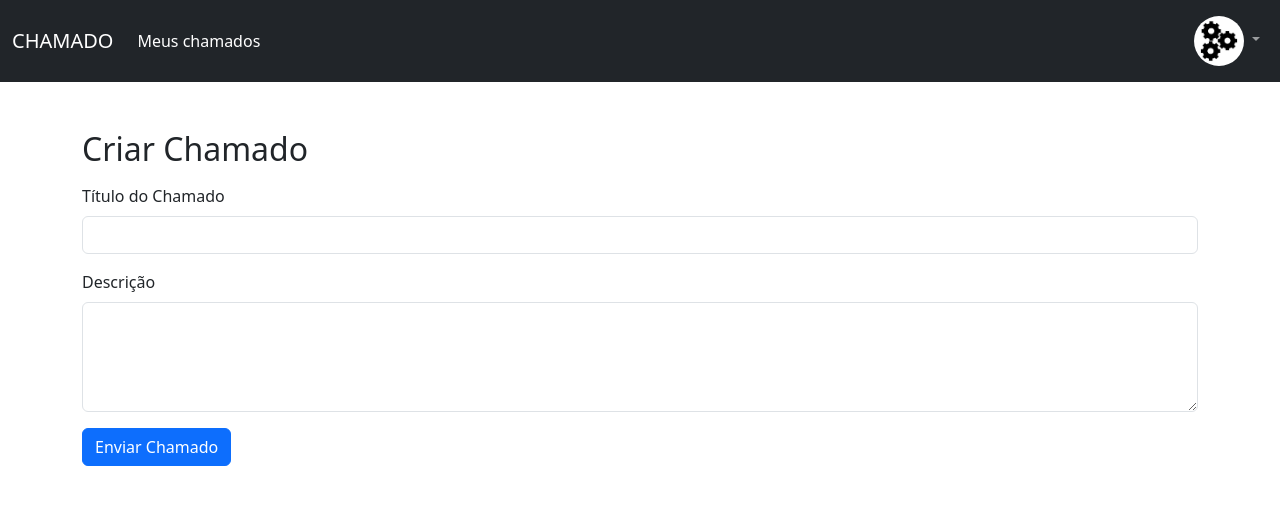
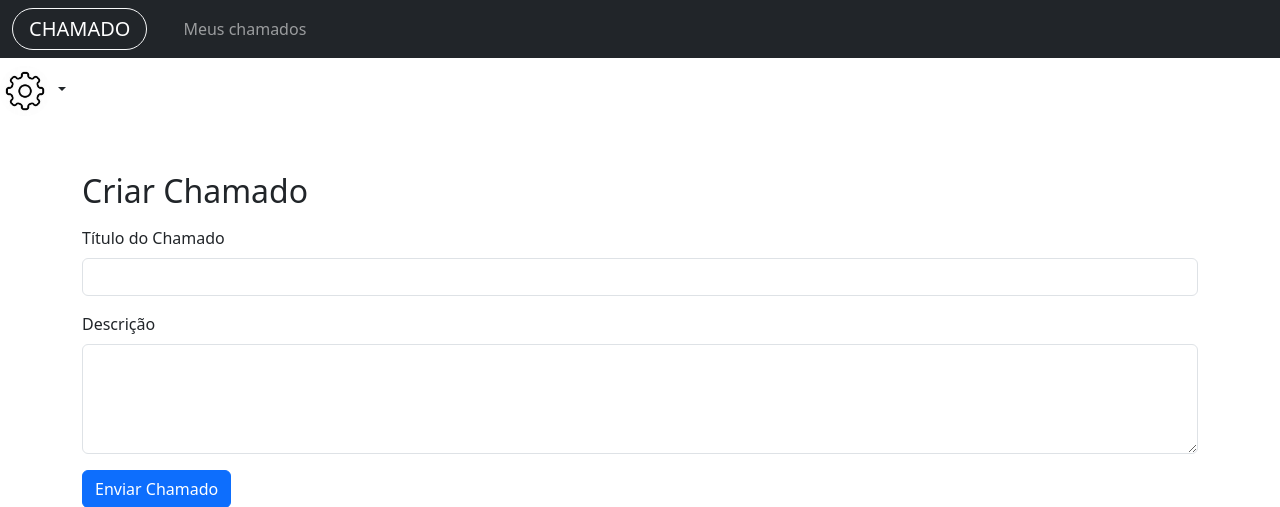
Before and after one commit to gabrielll05/site-chamado, a PHP site: page /sistema.php in a window 1280 px wide. Shown: the top 507 px of the page. Run offline with PHP 8.4, Linux system fonts and the light colour scheme; the visitor is signed in with stand-in values (Sample User, id 1).

Commit message:
Sugestão de alteração

```diff
--- a/sistema.php
+++ b/sistema.php
@@ -63,7 +63,8 @@
 
 <nav class="navbar navbar-expand-lg navbar-dark bg-dark">
   <div class="container-fluid">
-    <a class="navbar-brand" href="sistema.php">CHAMADO</a>
+    <a class="navbar-brand btn btn-outline-light rounded-pill px-3" href="sistema.php">CHAMADO</a>
+
     <button class="navbar-toggler" type="button" data-bs-toggle="collapse" data-bs-target="#navbarSupportedContent">
       <span class="navbar-toggler-icon"></span>
     </button>
@@ -71,14 +72,19 @@
     <div class="collapse navbar-collapse" id="navbarSupportedContent">
       <ul class="navbar-nav me-auto mb-2 mb-lg-0">
         <li class="nav-item">
-          <a class="nav-link active" href="meus_chamados.php">Meus chamados</a>
+          <a class="nav-link btn btn-outline-light rounded-pill px-3 mx-1" href="meus_chamados.php">Meus chamados</a>
         </li>
+      </ul>
+    </div>
+  </div>
+</nav>
+
       </ul>
       <ul class="navbar-nav ms-auto profile-menu">
         <li class="nav-item dropdown">
           <a class="nav-link dropdown-toggle" href="#" id="navbarProfile" data-bs-toggle="dropdown">
             <div class="profile-pic">
-              <img src="img/engrenagem.png" alt="nome">
+              <img src="img/configuracao.jpg" alt="nome">
             </div>
           </a>
           <ul class="dropdown-menu">
```
Also changed, not shown: img/configuracao.jpg (added).
